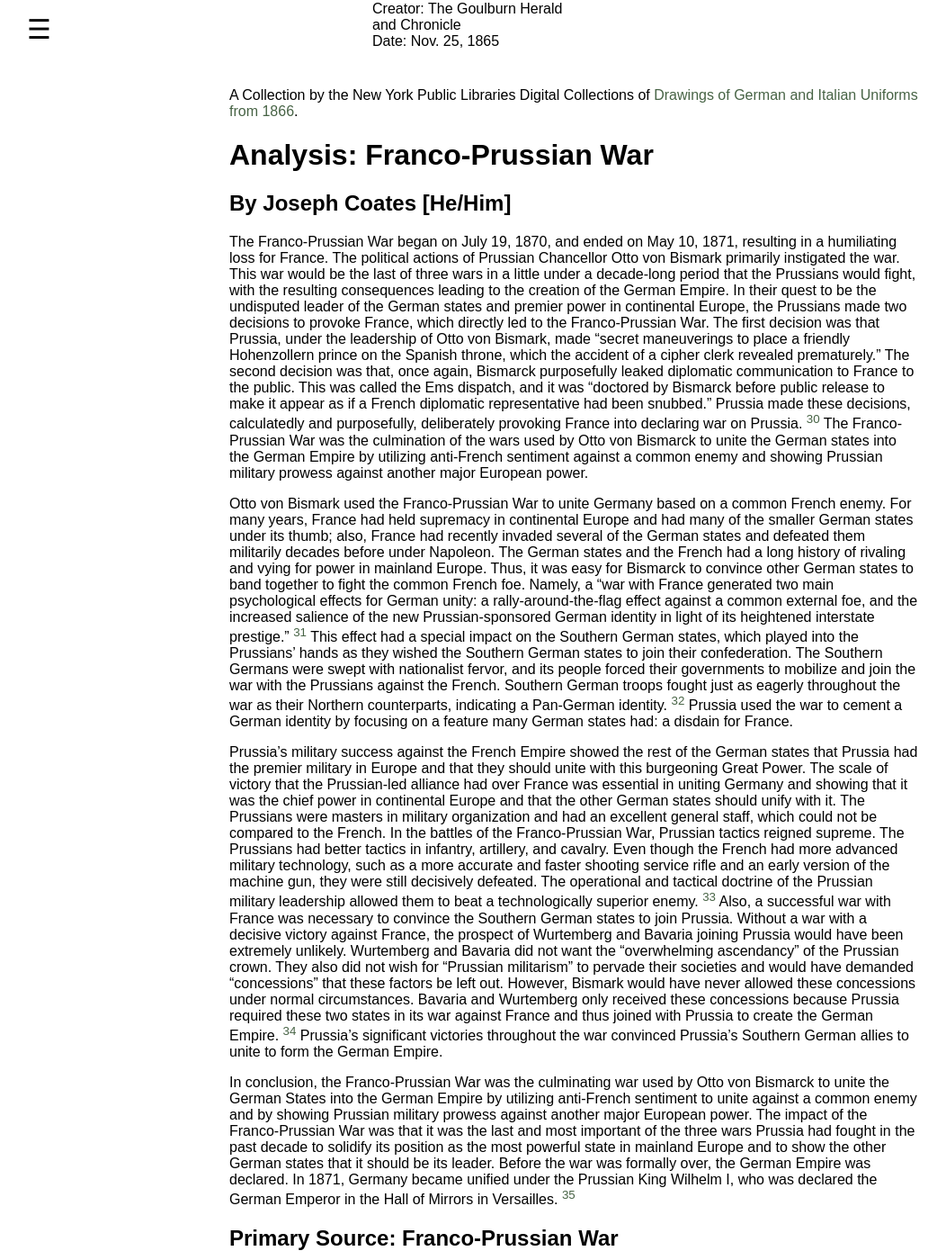
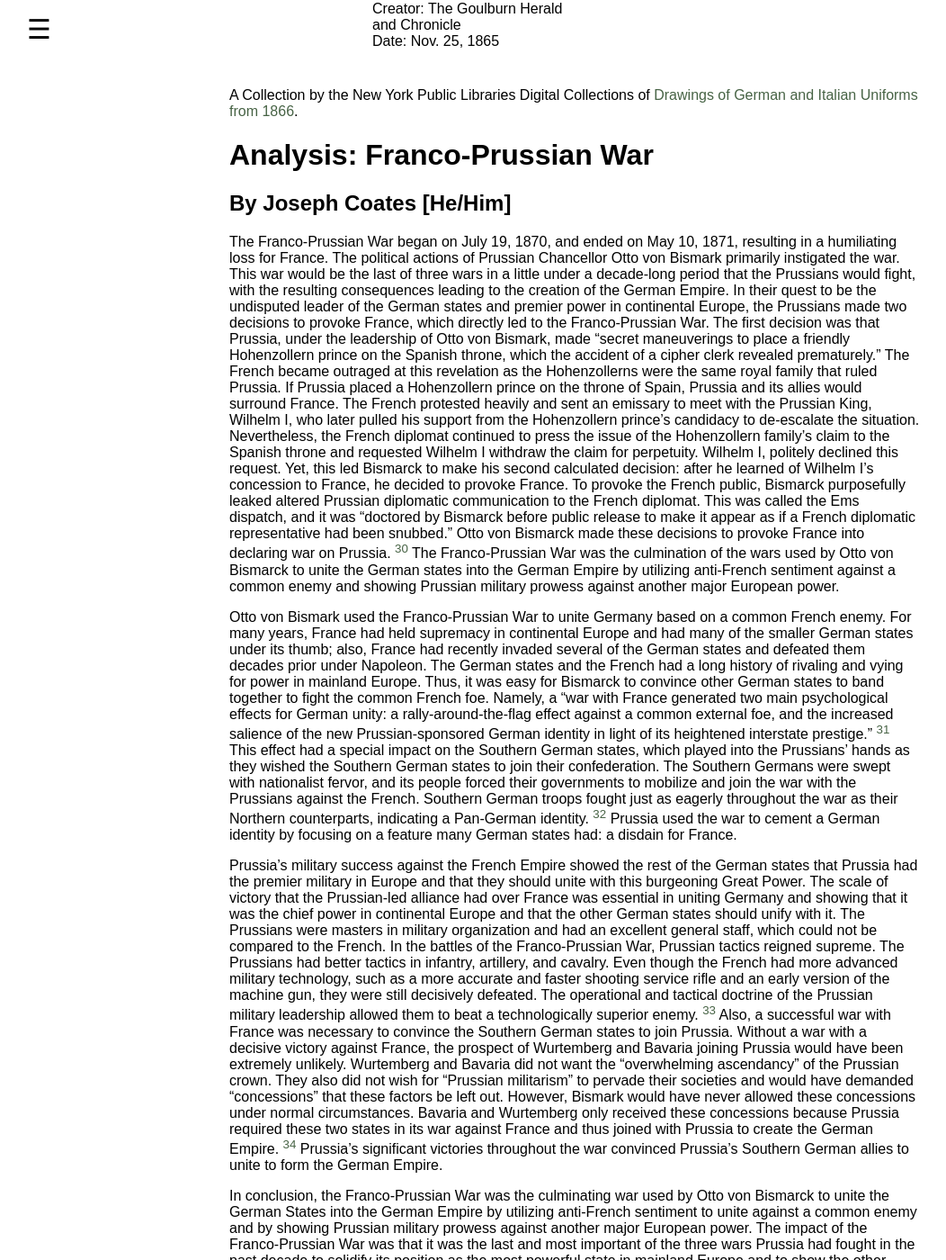
Before and after one commit to LucasOM-XeThey/OliveiraMelo-Lucas-EUH3205, a Jekyll site: the page built from 002_analysis.md, in a window 1280 px wide and 1400 px high, scrolled down 6144 px. Shown: the whole window at 90% size, without its empty margins (1-1053 px from the left). Built offline with Jekyll 4.4.1, drawn with Linux system fonts in a browser that asks for light colours.

Commit message:
Update 002_analysis.md

```diff
--- a/002_analysis.md
+++ b/002_analysis.md
@@ -146,13 +146,19 @@ The political actions of Prussian Chancellor Otto von Bismark primarily instigat
 This war would be the last of three wars in a little under a decade-long period that the Prussians would fight, with the resulting consequences leading to the creation of the German Empire.
 In their quest to be the undisputed leader of the German states and premier power in continental Europe, the Prussians made two decisions to provoke France, which directly led to the Franco-Prussian War.
 The first decision was that Prussia, under the leadership of Otto von Bismark, made “secret maneuverings to place a friendly Hohenzollern prince on the Spanish throne, which the accident of a cipher clerk revealed prematurely.”
-The second decision was that, once again, Bismarck purposefully leaked diplomatic communication to France to the public.
+The French became outraged at this revelation as the Hohenzollerns were the same royal family that ruled Prussia.
+If Prussia placed a Hohenzollern prince on the throne of Spain, Prussia and its allies would surround France.
+The French protested heavily and sent an emissary to meet with the Prussian King, Wilhelm I, who later pulled his support from the Hohenzollern prince’s candidacy to de-escalate the situation.
+Nevertheless, the French diplomat continued to press the issue of the Hohenzollern family’s claim to the Spanish throne and requested Wilhelm I withdraw the claim for perpetuity.
+Wilhelm I, politely declined this request.
+Yet, this led Bismarck to make his second calculated decision: after he learned of Wilhelm I’s concession to France, he decided to provoke France.
+To provoke the French public, Bismarck purposefully leaked altered Prussian diplomatic communication to the French diplomat.
 This was called the Ems dispatch, and it was “doctored by Bismarck before public release to make it appear as if a French diplomatic representative had been snubbed.”
-Prussia made these decisions, calculatedly and purposefully, deliberately provoking France into declaring war on Prussia. [^30]
+Otto von Bismarck made these decisions to provoke France into declaring war on Prussia. [^30]
 The Franco-Prussian War was the culmination of the wars used by Otto von Bismarck to unite the German states into the German Empire by utilizing anti-French sentiment against a common enemy and showing Prussian military prowess against another major European power.
 
 Otto von Bismark used the Franco-Prussian War to unite Germany based on a common French enemy.
-For many years, France had held supremacy in continental Europe and had many of the smaller German states under its thumb; also, France had recently invaded several of the German states and defeated them militarily decades before under Napoleon.
+For many years, France had held supremacy in continental Europe and had many of the smaller German states under its thumb; also, France had recently invaded several of the German states and defeated them decades prior under Napoleon.
 The German states and the French had a long history of rivaling and vying for power in mainland Europe.
 Thus, it was easy for Bismarck to convince other German states to band together to fight the common French foe.
 Namely, a “war with France generated two main psychological effects for German unity: a rally-around-the-flag effect against a common external foe, and the increased salience of the new Prussian-sponsored German identity in light of its heightened interstate prestige.” [^31]
```
